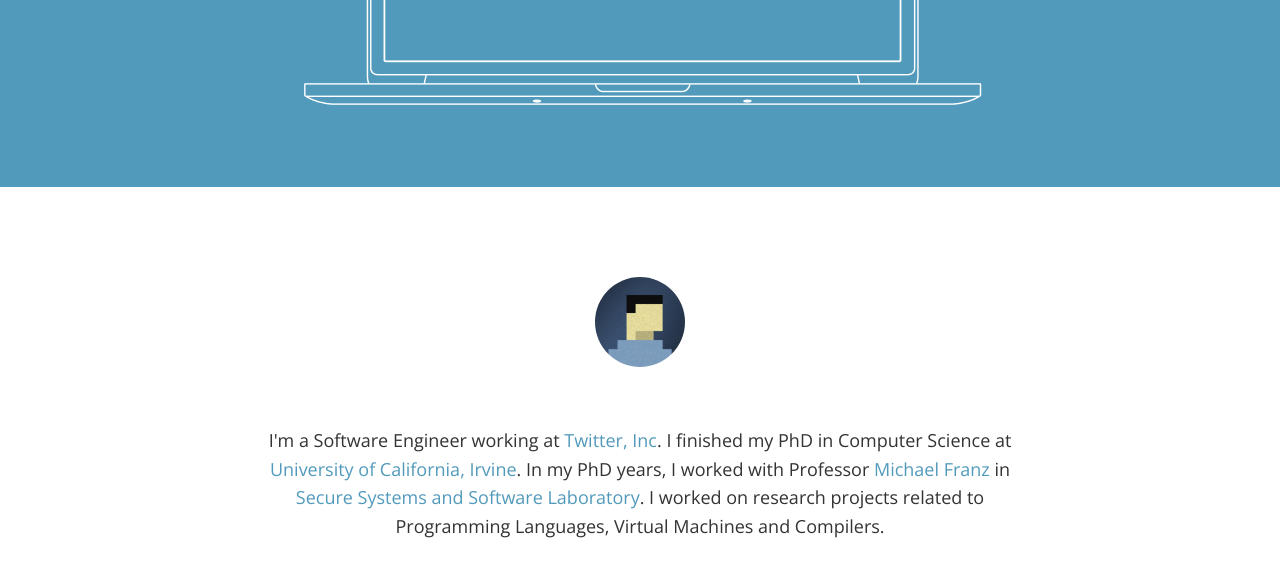
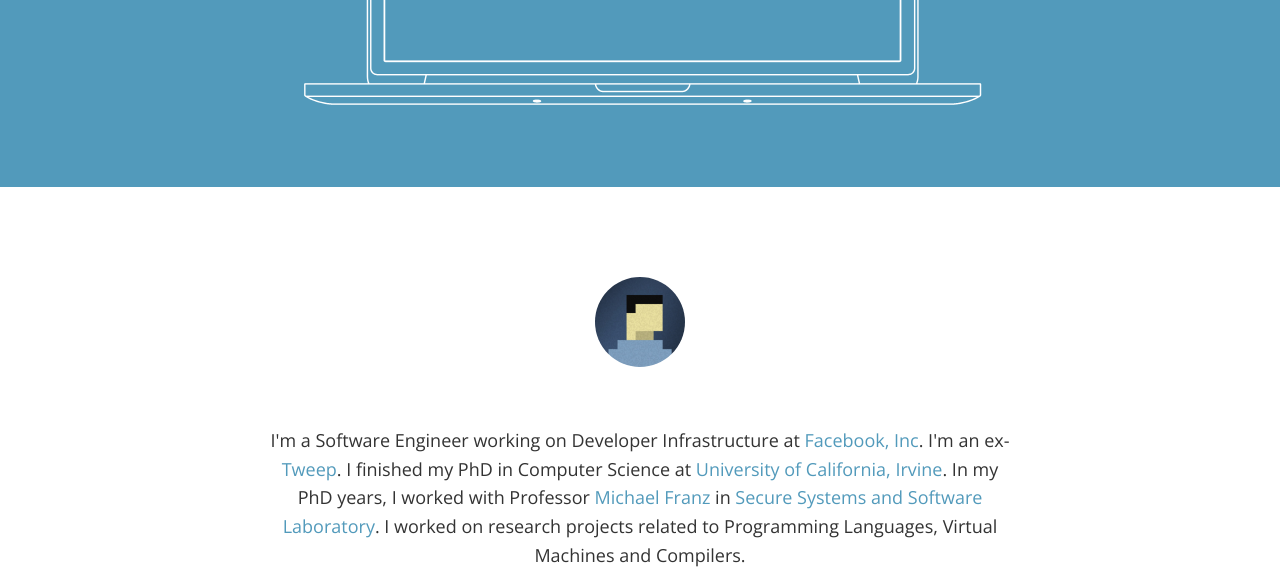
Before and after one commit to thezhangwei/thezhangwei.github.io, a plain HTML site: page index.html in a window 1280 px wide. Shown: the part 348-933 px from the top of the page. Drawn offline with nearby package versions, Linux system fonts and the light colour scheme.

Commit message:
Update employment status

```diff
--- a/index.html
+++ b/index.html
@@ -78,7 +78,8 @@
     <div class="row">
       <div class="col-md-offset-2 col-md-8">
       <p>
-        I'm a Software Engineer working at <a href="https://twitter.com/thezhangwei" target="_blank">Twitter, Inc</a>.
+	I'm a Software Engineer working on Developer Infrastructure at <a href="https://www.facebook.com/thezhangwei" target="_blank">Facebook, Inc</a>.
+        I'm an ex-<a href="https://twitter.com/thezhangwei" target="_blank">Tweep</a>.
         I finished my PhD in Computer Science at <a href="http://www.uci.edu/" target="_blank">University of California, Irvine</a>.
         In my PhD years, I worked with Professor <a href="http://www.michaelfranz.com/" target="_blank">Michael Franz</a>
         in <a href="https://ssllab.org/" target="_blank">Secure Systems and Software Laboratory</a>.
```
